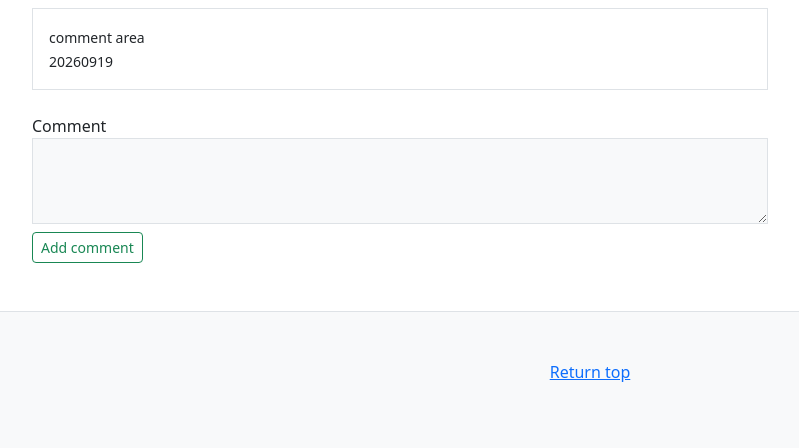
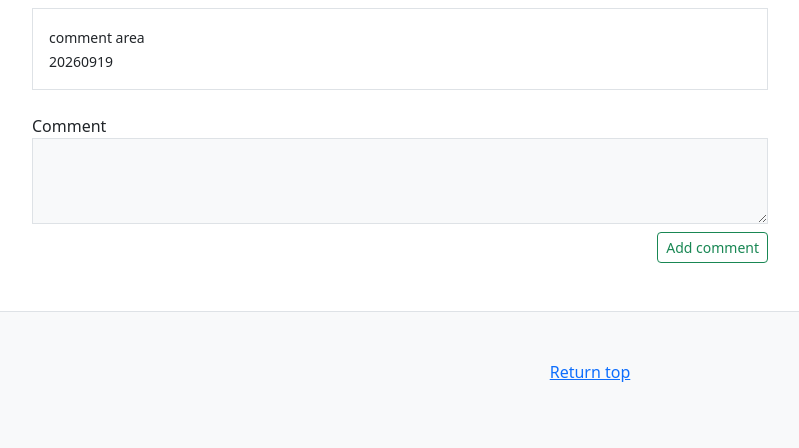
Before and after one commit to liberbell/dj13, a Django app: page /blog/1/ in a window 1280 px wide. Shown: the part 374-822 px from the top of the page, without its empty margins (50-849 px from the left). Run offline with Django 5.2, Linux system fonts and the light colour scheme; a user stored in the database is signed in; data comes from the database, SQL or seed files in the repository; both versions use the stored data as it was after the commit.

Commit message:
comment2

```diff
--- a/project1/templates/mysite/snippets/comment.html
+++ b/project1/templates/mysite/snippets/comment.html
@@ -17,7 +17,7 @@
                 <label for="">Comment</label>
                 <textarea class="rounded-0 bg-light form-control" name="" id="" rows="3"></textarea>
             </div>
-            <div class="text-right">
+            <div class="text-end">
                 <button class="btn btn-sm btn-outline-success" type="submit">Add comment</button>
             </div>
         </form>
```
Also changed, not shown: project1/db.sqlite3.
